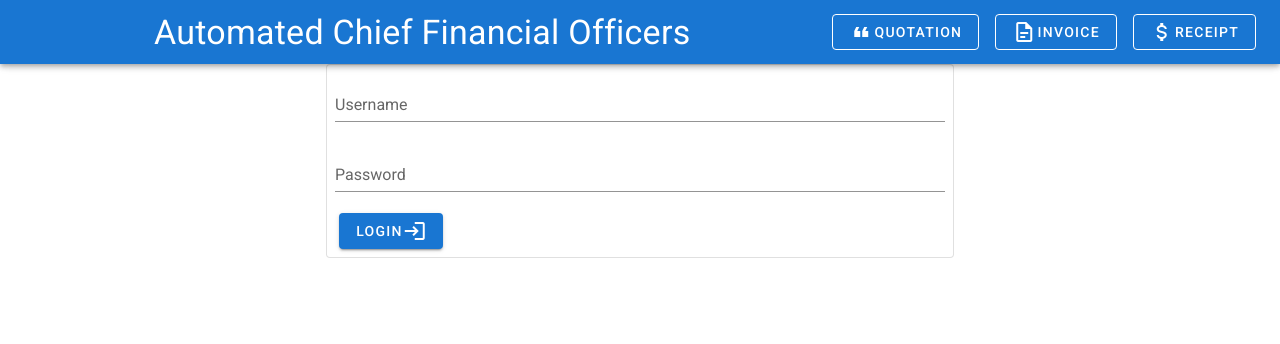
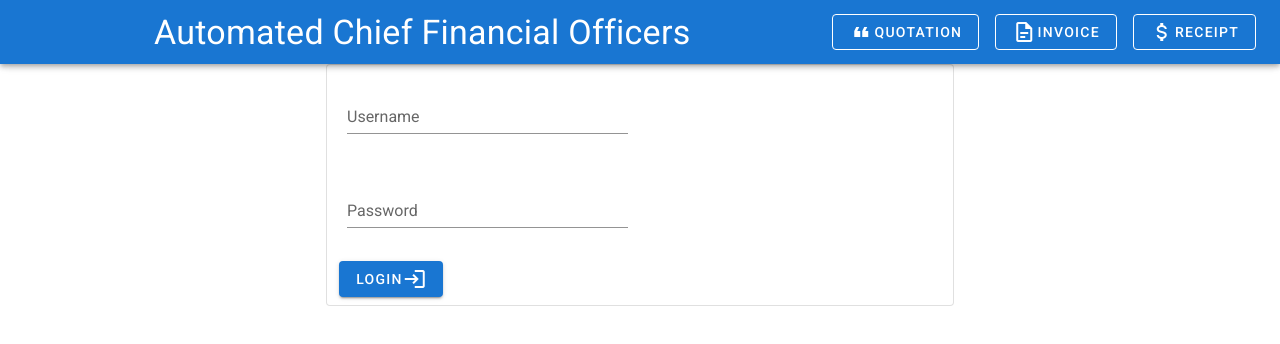
Before and after one commit to poorprogrammer/cfo, a Vue app in the folder web/: page /login in a window 1280 px wide. Shown: the top 344 px of the page. Built offline with nearby package versions, Linux system fonts and the light colour scheme.

Commit message:
Refactor to use common component

```diff
--- a/web/src/views/Login.vue
+++ b/web/src/views/Login.vue
@@ -3,14 +3,8 @@
     <v-col cols="6">
       <v-card outlined class="pa-2">
         <div>
-          <v-text-field id="username" label="Username" v-model="p.username" />
-          <v-text-field
-            id="password"
-            label="Password"
-            type="password"
-            v-model="p.password"
-          />
-
+          <base-input id="username" label="Username" v-model="p.username"/>
+          <base-input id="password" label="Password" v-model="p.password" type="password"/>
           <v-btn
             id="login-button"
             class="mx-1"
@@ -29,9 +23,11 @@
 
 <script>
 import Presenter from "@/presenters/Login";
+import BaseInput from "@/components/BaseInput.vue";
 
 export default {
   name: "LoginView",
+  components: { BaseInput },
   data() {
     return {
       p: new Presenter(this),
```
